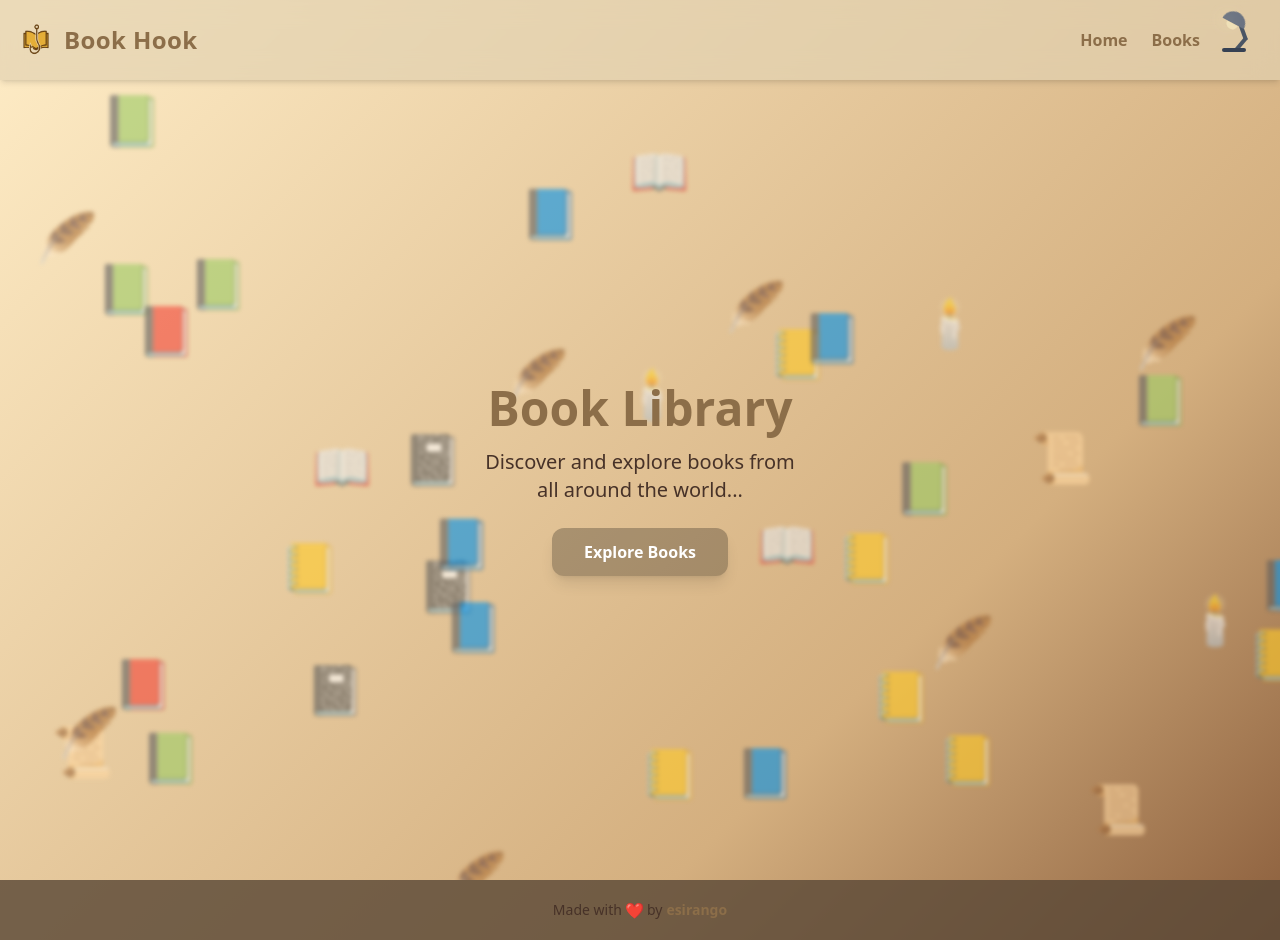
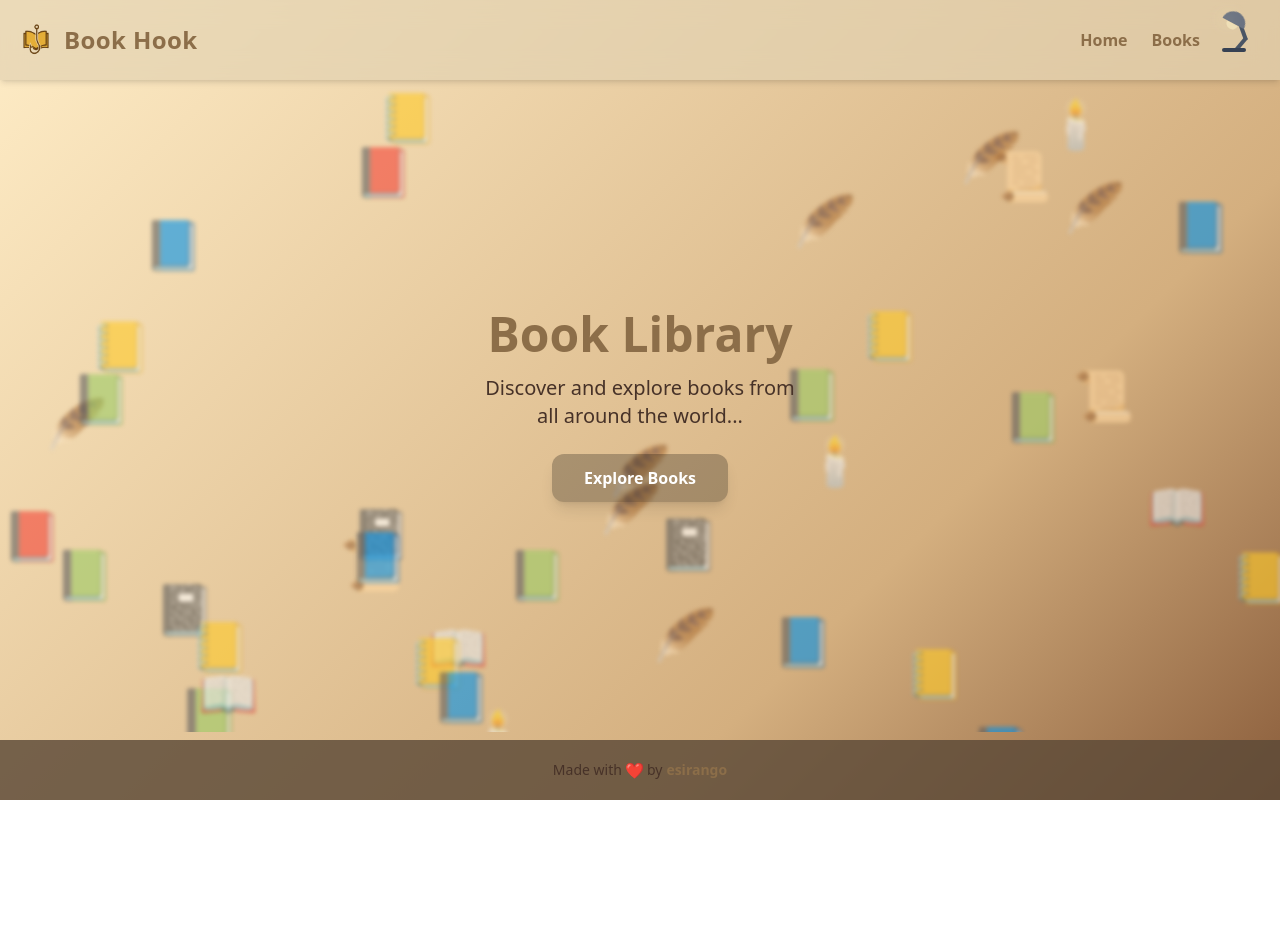
Before and after one commit to esirango/book-hook, a Next.js app: page / in a window 1280 px wide. After the commit the page ends 800 px from the top, so only its background shows below. Built offline with nearby package versions, Linux system fonts and the light colour scheme.

Commit message:
fix: hydration error in landing & landing height

```diff
--- a/src/app/page.tsx
+++ b/src/app/page.tsx
@@ -2,57 +2,36 @@
 
 import Link from "next/link";
 import { motion, useSpring, useMotionValue, useTransform } from "framer-motion";
-import { useEffect, useMemo } from "react";
+import { useEffect, useState } from "react";
 
-export default function HomePage() {
-    const rawX = useMotionValue(0);
-    const rawY = useMotionValue(0);
+type IconData = { icon: string; top: string; left: string };
 
-    const mouseX = useSpring(rawX, { stiffness: 20, damping: 150 });
-    const mouseY = useSpring(rawY, { stiffness: 20, damping: 150 });
-
-    const iconList = ["📗", "📜", "🪶", "🕯️", "📖", "📕", "📘", "📒", "📓"];
-
-    useEffect(() => {
-        const handleMouseMove = (e: MouseEvent) => {
-            rawX.set(e.clientX / window.innerWidth - 0.5);
-            rawY.set(e.clientY / window.innerHeight - 0.5);
-        };
-        window.addEventListener("mousemove", handleMouseMove);
-        return () => window.removeEventListener("mousemove", handleMouseMove);
-    }, [rawX, rawY]);
-
-    const icons = useMemo(() => {
-        return Array(40)
-            .fill(null)
-            .map(() => ({
-                icon: iconList[Math.floor(Math.random() * iconList.length)],
-                top: `${Math.random() * 120 - 10}%`, // -10% تا 110%
-                left: `${Math.random() * 120 - 10}%`,
-            }));
-    }, []);
-
-    return (
-        <div className="relative flex flex-col items-center justify-center min-h-screen overflow-hidden text-center px-4">
-            {/* floating icons background */}
-            <div className="absolute inset-0 -z-10 overflow-hidden">
-                {icons.map((item, i) => {
+function FloatingIcon({
+    item,
+    index,
+    mouseX,
+    mouseY,
+}: {
+    item: IconData;
+    index: number;
+    mouseX: any;
+    mouseY: any;
+}) {
     const x = useTransform(
         mouseX,
-                        (val) => val * (30 + i * 5) * (i % 2 === 0 ? 1 : -1)
+        (val) => (val as number) * (30 + index * 5) * (index % 2 === 0 ? 1 : -1)
     );
     const y = useTransform(
         mouseY,
-                        (val) => val * (30 + i * 5) * (i % 2 === 0 ? -1 : 1)
+        (val) => (val as number) * (30 + index * 5) * (index % 2 === 0 ? -1 : 1)
     );
 
     return (
         <motion.div
-                            key={i}
             className="absolute text-5xl opacity-60 blur-[2px] select-none"
             style={{
-                                top: `${Math.random() * 100}%`,
-                                left: `${Math.random() * 100}%`,
+                top: item.top,
+                left: item.left,
                 x,
                 y,
             }}
@@ -60,7 +39,7 @@
                 scale: [1, 1.05, 0.95, 1],
             }}
             transition={{
-                                duration: 12 + i * 3,
+                duration: 12 + index * 3,
                 repeat: Infinity,
                 ease: "easeInOut",
             }}
@@ -72,12 +51,57 @@
             {item.icon}
         </motion.div>
     );
-                })}
+}
+
+export default function HomePage() {
+    const [icons, setIcons] = useState<IconData[]>([]);
+
+    const rawX = useMotionValue(0);
+    const rawY = useMotionValue(0);
+
+    const mouseX = useSpring(rawX, { stiffness: 20, damping: 150 });
+    const mouseY = useSpring(rawY, { stiffness: 20, damping: 150 });
+
+    const iconList = ["📗", "📜", "🪶", "🕯️", "📖", "📕", "📘", "📒", "📓"];
+
+    useEffect(() => {
+        setIcons(
+            Array(40)
+                .fill(null)
+                .map(() => ({
+                    icon: iconList[Math.floor(Math.random() * iconList.length)],
+                    top: `${Math.random() * 100}%`,
+                    left: `${Math.random() * 100}%`,
+                }))
+        );
+    }, []);
+
+    useEffect(() => {
+        const handleMouseMove = (e: MouseEvent) => {
+            rawX.set(e.clientX / window.innerWidth - 0.5);
+            rawY.set(e.clientY / window.innerHeight - 0.5);
+        };
+        window.addEventListener("mousemove", handleMouseMove);
+        return () => window.removeEventListener("mousemove", handleMouseMove);
+    }, [rawX, rawY]);
+
+    return (
+        <div className="relative flex flex-col items-center justify-center h-[calc(100vh-148px)] overflow-hidden text-center px-4">
+            {/* floating icons background */}
+            <div className="absolute inset-0 -z-10 overflow-hidden">
+                {icons.map((item, i) => (
+                    <FloatingIcon
+                        key={i}
+                        item={item}
+                        index={i}
+                        mouseX={mouseX}
+                        mouseY={mouseY}
+                    />
+                ))}
             </div>
 
             {/* content */}
             <div className="relative flex justify-center items-center min-h-screen w-full bg-[var(--bg)]">
-                {/* دایره با حلقه نورانی ملایم */}
                 <div
                     className="relative flex flex-col justify-center items-center rounded-full p-8"
                     style={{
@@ -85,7 +109,6 @@
                         height: "min(80vw, 400px)",
                     }}
                 >
-                    {/* متن‌ها */}
                     <h1 className="text-4xl sm:text-5xl font-extrabold text-[var(--accent)] text-center">
                         Book Library
                     </h1>
@@ -93,7 +116,6 @@
                         Discover and explore books from all around the world...
                     </p>
 
-                    {/* دکمه */}
                     <Link
                         href="/books"
                         className="relative mt-6 px-8 py-3 rounded-xl font-semibold shadow-lg hover:shadow-xl hover:scale-105 transition-transform duration-200"
```
Lines whose indentation alone changed are shown as unchanged.
